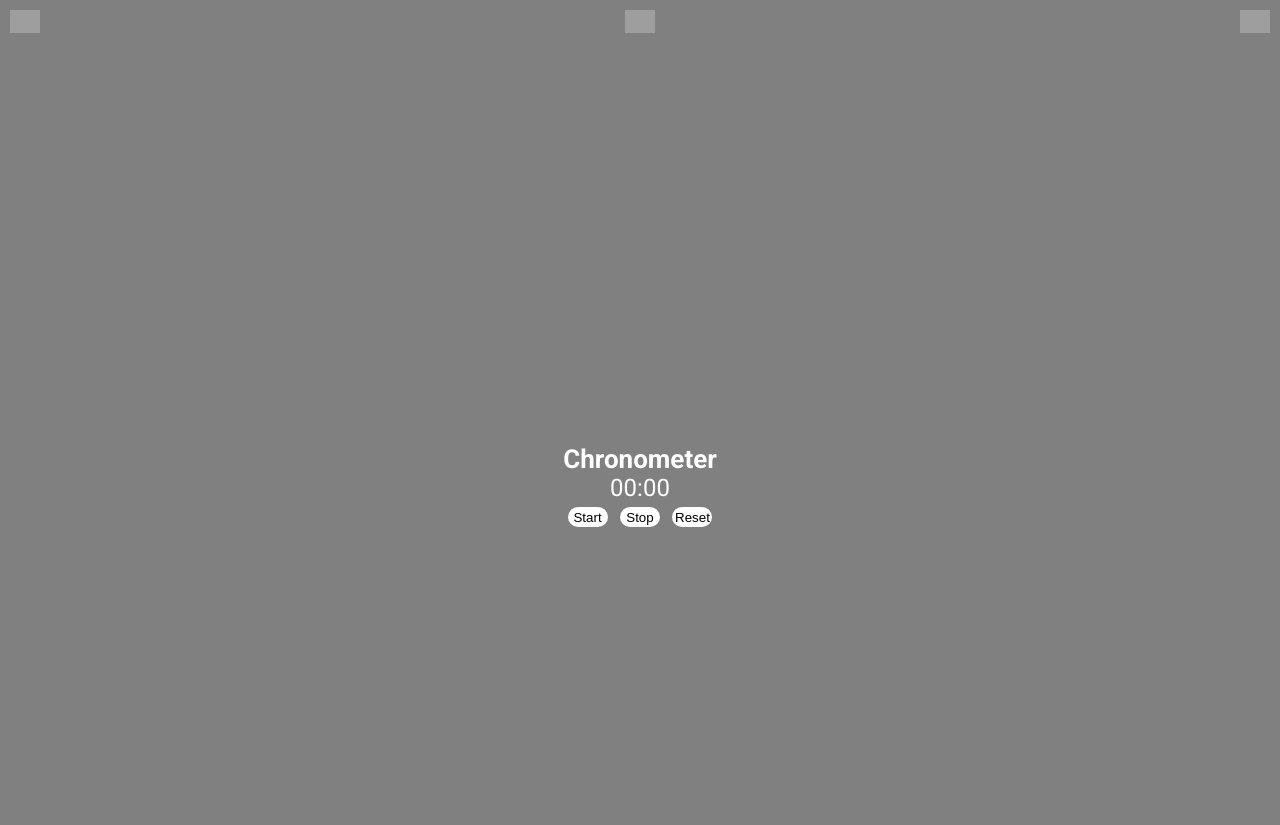
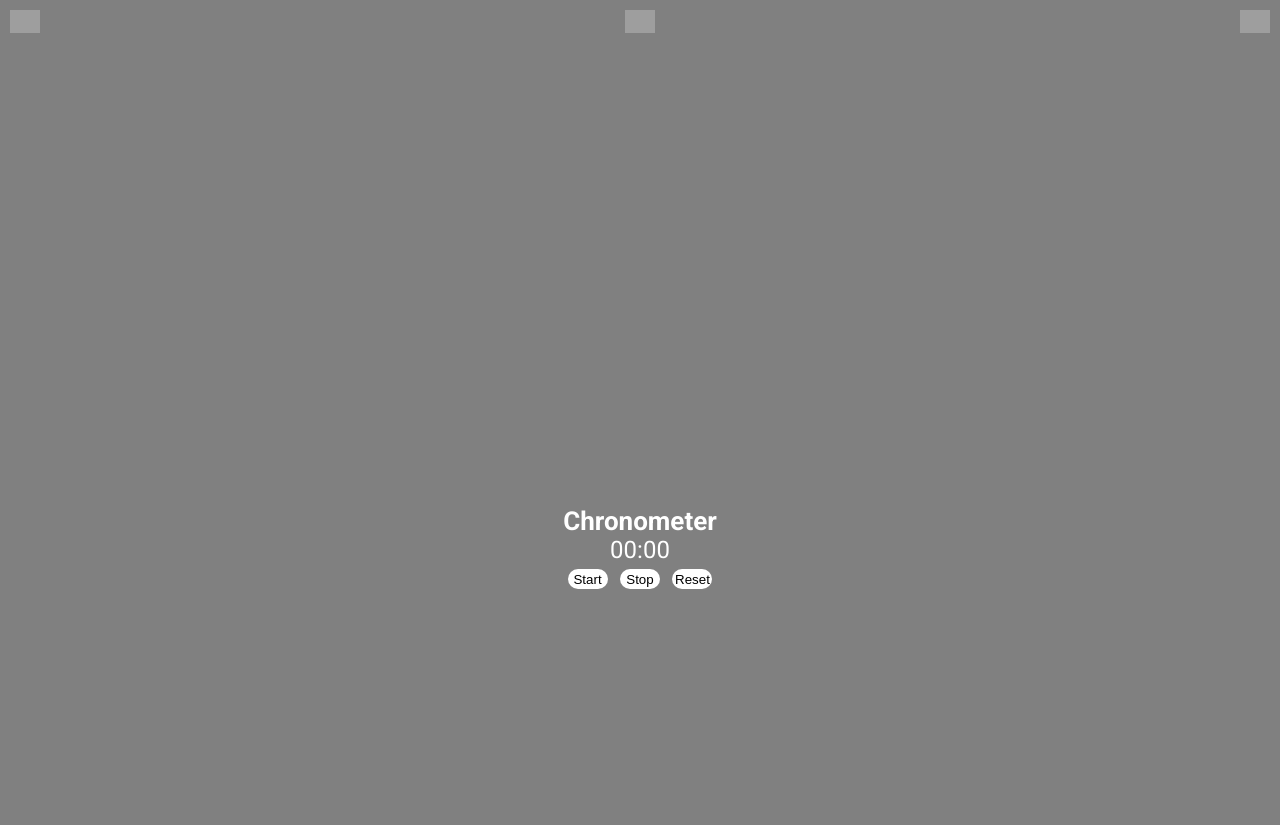
Before and after one commit to YuneidyC/Timer, a plain HTML site: page index.html in a window 1280 px wide. Before the commit the page ends 800 px from the top, so only its background shows below. Drawn offline with Linux system fonts and the light colour scheme; grey boxes are pictures that could not be loaded.

Commit message:
Add hero--container

```diff
--- a/index.html
+++ b/index.html
@@ -40,6 +40,7 @@
             </nav>
         </header>
         <main class="hero" id="principal">
+            <div class="hero--container">
                 <h1 class="hero--title">Chronometer</h1>
                 <div class="hero--time">
                     <p id="time"><span id="minutes">00</span>:<span id="seconds">00</span></p>
--- a/src/styles/styles.css
+++ b/src/styles/styles.css
@@ -38,14 +38,17 @@ header {
 
 main {
     width: 100%;
-    position: absolute;
-    top: 50%;
     transform: translateY(50%);
+    text-align: center;
 }
 
-.hero {
-    text-align: center;
+.hero--container {
+    display: flex;
+    justify-content: center;
+    flex-direction: column;
+    align-content: center;
     width: 100%;
+    height: 550px;
 }
 
 .hero--title {
```
